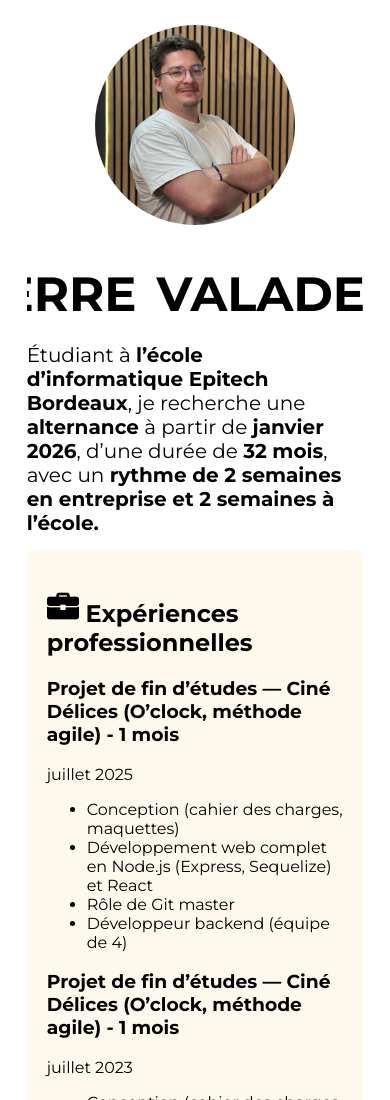
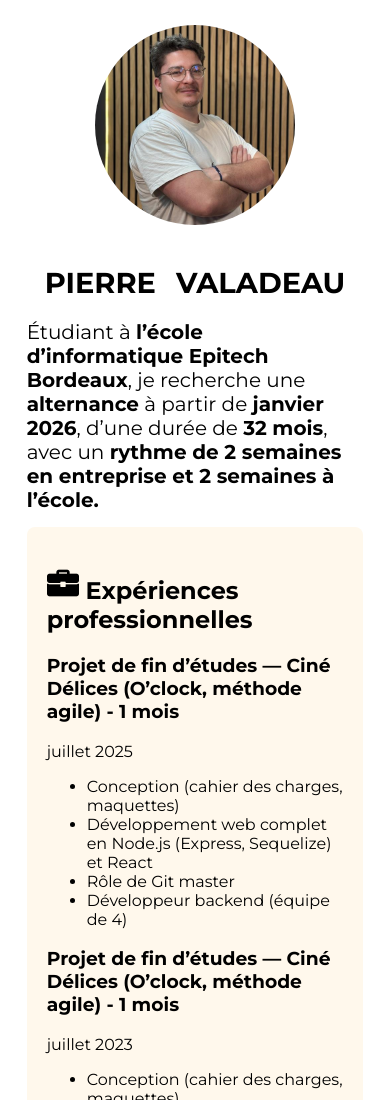
Before and after one commit to PierreValadeau/CV-VALADEAU-PIERRE, a plain HTML site: page index.html in a window 390 px wide. Shown: the top 1100 px of the page. Drawn offline with Linux system fonts and the light colour scheme.

Commit message:
fix fontsize

```diff
--- a/style.css
+++ b/style.css
@@ -198,6 +198,9 @@ footer .contact-actions a:hover img {
     font-size: 20px;
     margin: 0;
   }
+   .split-text-container{
+    font-size: 1.8rem;
+  }
 
   .hero {
     display: flex;
```
